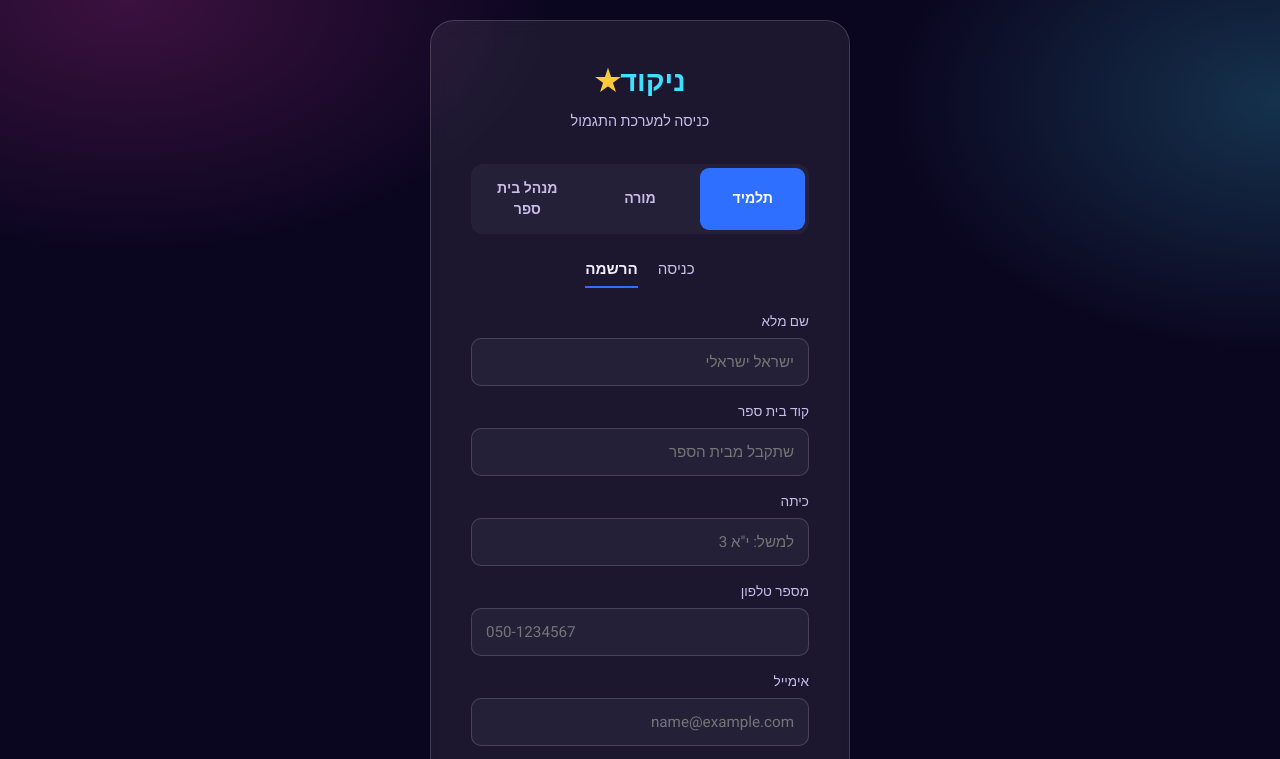
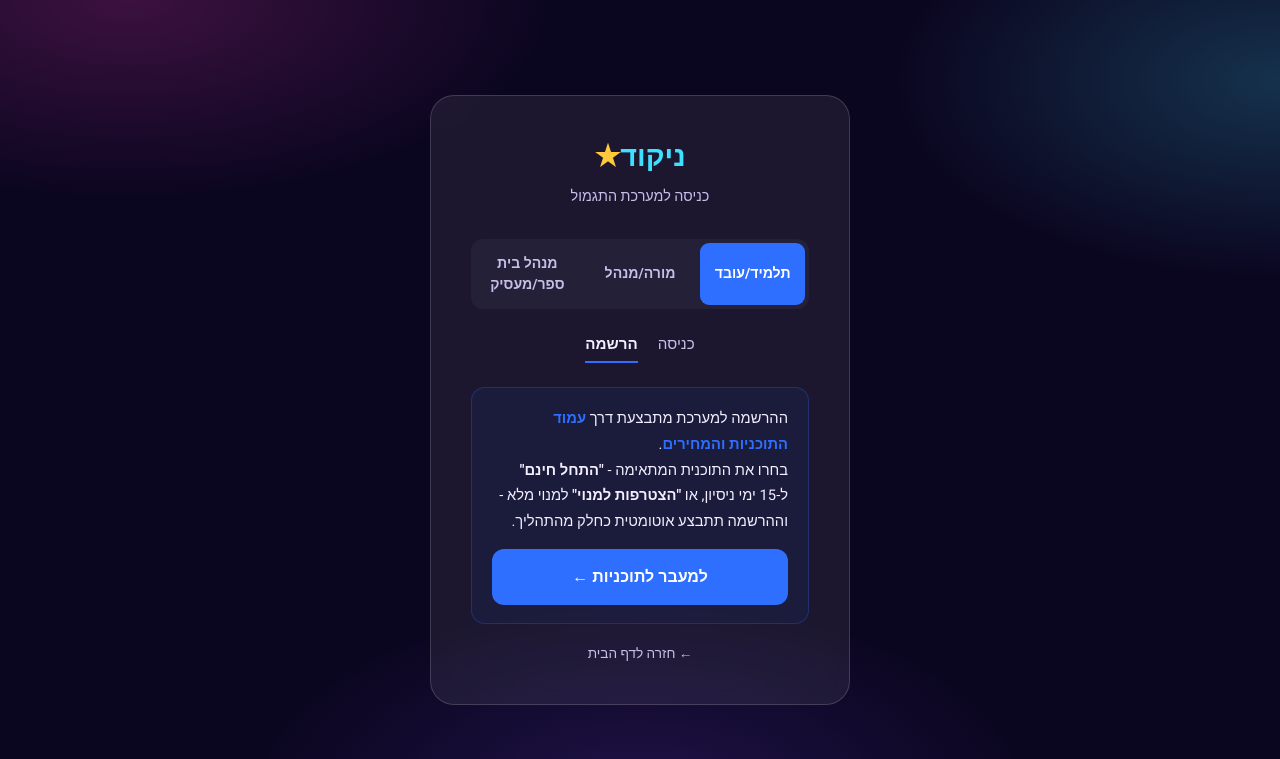
Before and after one commit to haimezra/nikud-platform, a plain HTML site: page pages/login.html in a window 1280 px wide. Both pictures are taken after a click on the button "הרשמה". Shown: the top 759 px of the page. Drawn offline with nearby package versions, Linux system fonts and the light colour scheme.

Commit message:
Update login.html

```diff
--- a/pages/login.html
+++ b/pages/login.html
@@ -94,14 +94,20 @@ body{
   </div>
 
   <div class="role-tabs">
-    <button class="role-tab active" onclick="setRole('student', this)">תלמיד</button>
-    <button class="role-tab" onclick="setRole('teacher', this)">מורה</button>
-    <button class="role-tab" onclick="setRole('principal', this)">מנהל בית ספר</button>
+    <button class="role-tab active" onclick="setRole('student', this)">תלמיד/עובד</button>
+    <button class="role-tab" onclick="setRole('teacher', this)">מורה/מנהל</button>
+    <button class="role-tab" onclick="setRole('principal', this)">מנהל בית ספר/מעסיק</button>
   </div>
 
   <div class="mode-toggle">
     <button class="mode-btn active" onclick="setMode('login', this)">כניסה</button>
-    <button class="mode-btn" onclick="setMode('register', this)">הרשמה</button>
+    <button class="mode-btn" onclick="showRegisterNotice()">הרשמה</button>
+  </div>
+
+  <div id="registerNotice" class="hidden" style="background:rgba(46,111,255,0.06);border:1px solid rgba(46,111,255,0.25);border-radius:14px;padding:18px 20px;margin-bottom:18px;font-size:0.92rem;line-height:1.75;color:var(--text)">
+    ההרשמה למערכת מתבצעת דרך <a href="index.html#pricing" style="color:#2E6FFF;font-weight:700;text-decoration:none">עמוד התוכניות והמחירים</a>.<br>
+    בחרו את התוכנית המתאימה - <b>"התחל חינם"</b> ל-15 ימי ניסיון, או <b>"הצטרפות למנוי"</b> למנוי מלא - וההרשמה תתבצע אוטומטית כחלק מהתהליך.
+    <a href="index.html#pricing" class="submit-btn" style="display:block;text-align:center;margin-top:14px;text-decoration:none">למעבר לתוכניות ←</a>
   </div>
 
   <div class="error-msg" id="errorMsg"></div>
@@ -186,13 +192,32 @@ function setRole(role, btn) {
   updateFormFields()
 }
 
+function setRole(role, btn) {
+  currentRole = role
+  document.querySelectorAll('.role-tab').forEach(t => t.classList.remove('active'))
+  btn.classList.add('active')
+  updateFormFields()
+}
+
 function setMode(mode, btn) {
   currentMode = mode
   document.querySelectorAll('.mode-btn').forEach(b => b.classList.remove('active'))
   btn.classList.add('active')
+  document.getElementById('registerNotice').classList.add('hidden')
+  document.getElementById('authForm').classList.remove('hidden')
   document.getElementById('registerFields').classList.toggle('hidden', mode === 'login')
   document.getElementById('submitBtn').textContent = mode === 'login' ? 'כניסה' : 'הרשמה'
   updateFormFields()
+}
+
+// כל לחיצה על "הרשמה" - מפנה למחירון (ההרשמה מתבצעת רק שם)
+function showRegisterNotice() {
+  document.querySelectorAll('.mode-btn').forEach(b => b.classList.remove('active'))
+  document.querySelectorAll('.mode-btn')[1].classList.add('active')
+  document.getElementById('authForm').classList.add('hidden')
+  document.getElementById('registerNotice').classList.remove('hidden')
+  document.getElementById('errorMsg').classList.remove('show')
+  document.getElementById('successMsg').classList.remove('show')
 }
 
 function updateFormFields() {
```
